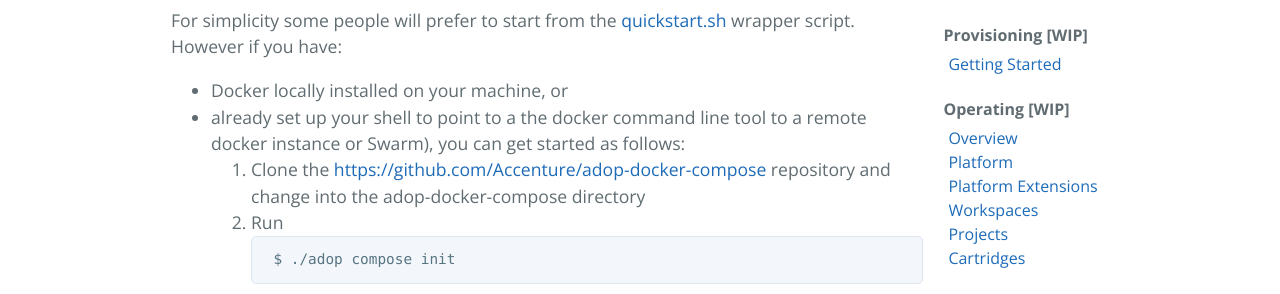
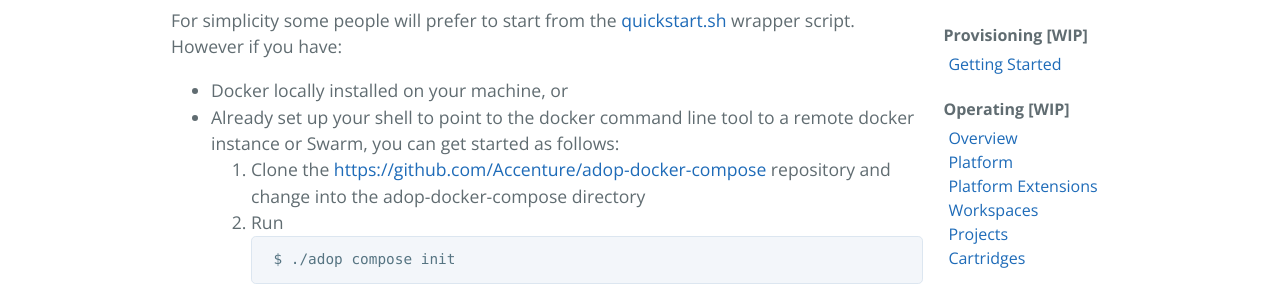
Before and after one commit to Accenture/adop-docker-compose, a Jekyll site: the page built from site/_docs/architecture/cli.md, in a window 1280 px wide. Shown: the part 586-880 px from the top of the page. Built offline with Jekyll 4.4.1, drawn with Linux system fonts in a browser that asks for light colours; some of the changed lines change nothing that is shown.

Commit message:
Fixing docs

````diff
--- a/site/_docs/architecture/cli.md
+++ b/site/_docs/architecture/cli.md
@@ -10,9 +10,10 @@
 It makes use of Docker Machine (if applicable) and Docker Compose where required, and in the case of interacting with the platform provides an abstraction on top of the jobs in Jenkins.
 
 ## Getting started - init
-For simplicity some people will prefer to start from the [quickstart.sh](../quickstart.md) wrapper script.  However if you have:
+For simplicity some people will prefer to start from the [quickstart.sh](/adop-docker-compose/docs/quickstart/) wrapper script.  However if you have:
+
 * Docker locally installed on your machine, or
-* already set up your shell to point to a the docker command line tool to a remote docker instance or Swarm), you can get started as follows:
+* Already set up your shell to point to the docker command line tool to a remote docker instance or Swarm, you can get started as follows:
 1. Clone the [https://github.com/Accenture/adop-docker-compose](https://github.com/Accenture/adop-docker-compose) repository and change into the adop-docker-compose directory
 2. Run
 ```
````
